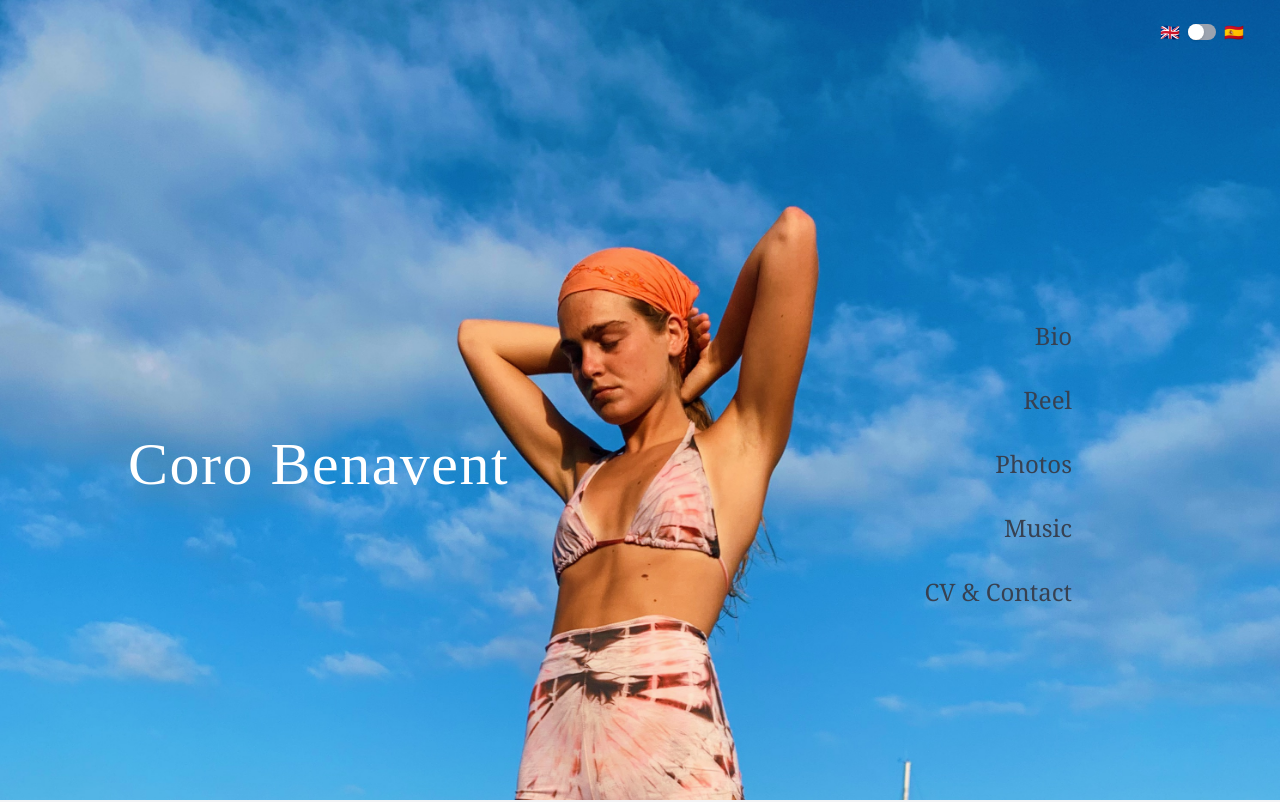
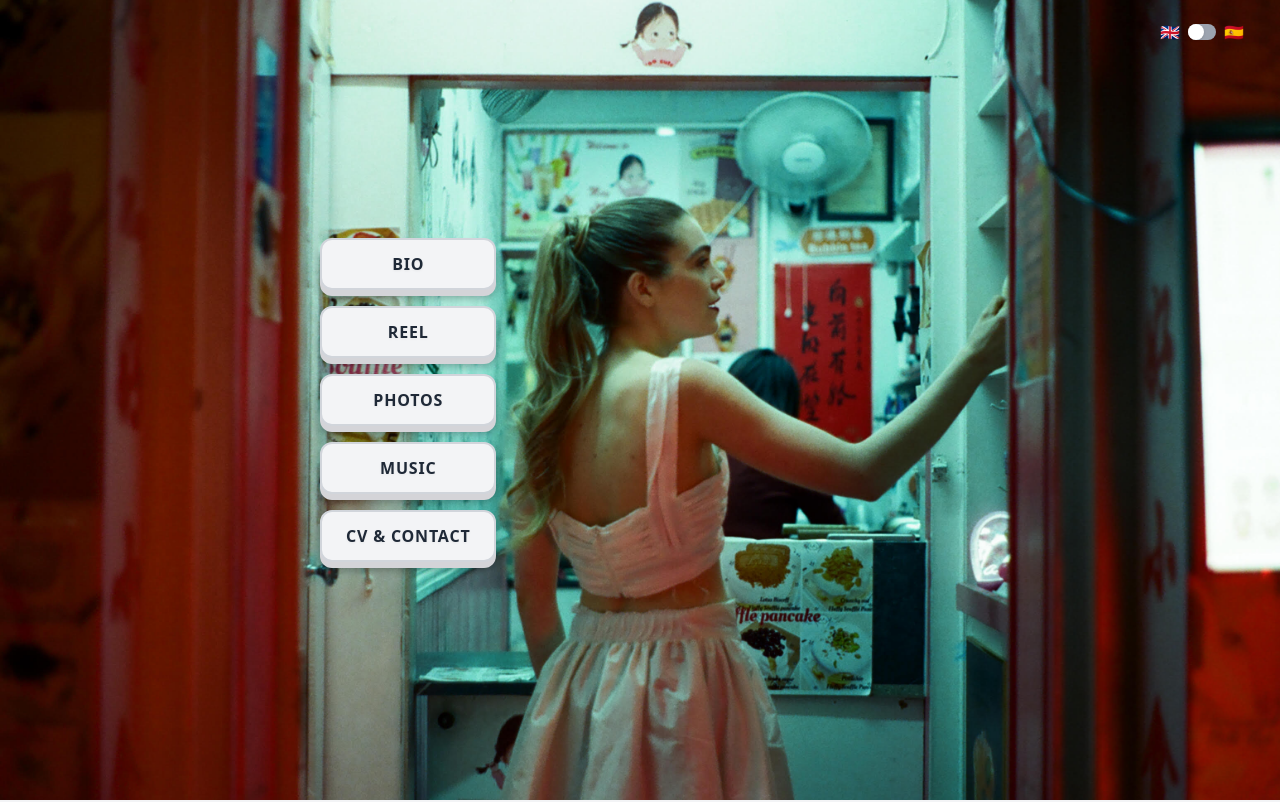
Before and after one commit to joehewett/coro, a React (Vite) app: page / in a window 1280 px wide. Shown: the top 802 px of the page. Built offline with nearby package versions, Linux system fonts and the light colour scheme.

Commit message:
feat: new cv, buttons

```diff
--- a/src/App.tsx
+++ b/src/App.tsx
@@ -1,4 +1,5 @@
 import React, { useState, useRef, useEffect } from 'react';
+import RetroButton from './components/RetroButton';
 
 const App: React.FC = () => {
   const bioTitleRef = useRef<HTMLHeadingElement>(null);
@@ -9,7 +10,6 @@ const App: React.FC = () => {
 
   const [language, setLanguage] = useState<'en' | 'es'>('en');
   const [activeSection, setActiveSection] = useState<string>('');
-  const [isMenuOpen, setIsMenuOpen] = useState(false);
   const [scrollPosition, setScrollPosition] = useState(0);
 
   const scrollToSection = (refStr: string) => {
@@ -131,18 +131,33 @@ const App: React.FC = () => {
     return () => window.removeEventListener('scroll', handleScroll);
   }, []);
 
-  const toggleMenu = () => {
-    setIsMenuOpen(!isMenuOpen);
-  };
+
 
   return (
     <div className="min-h-screen bg-gray-100">
       <div
         className="h-screen bg-cover bg-center relative"
         style={{
-          backgroundImage: `url('coro25.JPG')`,
+          backgroundImage: `url('night.jpg')`,
         }}
       >
+        {/* Navigation Buttons */}
+        <div className="absolute inset-0 flex items-center">
+          <div className="flex flex-col space-y-4 ml-[25%]">
+            {content[language].nav.map((section) => (
+              <RetroButton
+                key={section}
+                size="md"
+                onClick={() => {
+                  scrollToSection(section);
+                }}
+              >
+                {section}
+              </RetroButton>
+            ))}
+          </div>
+        </div>
+
         <div className="w-full flex justify-end p-4">
           <div className="flex items-center">
             <div className="mr-4 flex items-center rounded-full p-1">
@@ -163,46 +178,11 @@ const App: React.FC = () => {
 
         <div className="px-8 md:px-16 lg:px-32 w-full h-full font-serif flex flex-col md:flex-row justify-between items-start md:items-center">
           <div className="flex flex-row justify-between items-center w-full">
-            <div
-              className="text-white text-2xl tracking-wide md:text-4xl lg:text-6xl transition-transform duration-100 font-kablammo"
-              style={{
-                transform: `translateY(${Math.min(scrollPosition * 0.5, window.innerHeight * 0.7)}px)`
-              }}
-            >
-              Coro Benavent
-            </div>
 
-            <div className="md:hidden">
-              <button onClick={toggleMenu} className="text-white text-2xl">
-                {isMenuOpen ? <p className="font-sans">X</p> : <p>☰</p>}
-              </button>
-            </div>
+
           </div>
 
-          <div id="navbar" className="fixed right-4 my-12 md:right-24 lg:right-48">
-            <nav className={`${isMenuOpen ? 'block' : 'hidden'} md:block`}>
-              <ul className="flex flex-col space-y-4 ">
-                {content[language].nav.map((section) => (
-                  <li key={section} className="flex justify-end">
-                    <button
-                      className={`px-4 py-2 text-gray-700 text-xl lg:text-2xl transition-colors duration-300 ${activeSection === section
-                        ? 'border-l-2 border-white pl-3'
-                        : 'hover:text-gray-500'
-                        }`}
-                      onClick={() => {
-                        scrollToSection(
-                          section
-                        );
-                        setIsMenuOpen(false);
-                      }}
-                    >
-                      {section.charAt(0).toUpperCase() + section.slice(1)}
-                    </button>
-                  </li>
-                ))}
-              </ul>
-            </nav>
-          </div>
+
         </div>
       </div>
 
--- /dev/null
+++ b/src/components/RetroButton.tsx
@@ -0,0 +1,36 @@
+import React from "react";
+import { type ButtonHTMLAttributes, forwardRef } from "react";
+
+interface RetroButtonProps extends ButtonHTMLAttributes<HTMLButtonElement> {
+  size?: "sm" | "md" | "lg";
+}
+
+const RetroButton = forwardRef<HTMLButtonElement, RetroButtonProps>(
+  ({ className, size = "md", children, ...props }, ref) => {
+    const baseStyles =
+      "relative font-bold uppercase tracking-wider transition-all duration-150 ease-out transform active:scale-95 active:translate-y-1 select-none";
+
+    const buttonStyles =
+      "bg-gray-100 text-gray-800 shadow-[0_6px_0_#d4d4d8,0_8px_8px_rgba(0,0,0,0.3)] hover:shadow-[0_8px_0_#d4d4d8,0_12px_12px_rgba(0,0,0,0.4)] hover:bg-white border-2 border-gray-300";
+
+    const sizes = {
+      sm: "px-4 py-2 text-sm rounded-lg",
+      md: "px-6 py-3 text-base rounded-xl",
+      lg: "px-8 py-4 text-lg rounded-2xl",
+    };
+
+    return (
+      <button
+        className={`${baseStyles} ${buttonStyles} ${sizes[size]} hover:-translate-y-1 active:shadow-[0_2px_0_#d4d4d8,0_4px_4px_rgba(0,0,0,0.2)] ${className || ""}`}
+        ref={ref}
+        {...props}
+      >
+        <span className="relative z-10 drop-shadow-sm">{children}</span>
+      </button>
+    );
+  }
+);
+
+RetroButton.displayName = "RetroButton";
+
+export default RetroButton;
```
Also changed, not shown: public/night.jpg (added), 1 other file (tests, documents, lock files or other folders).
